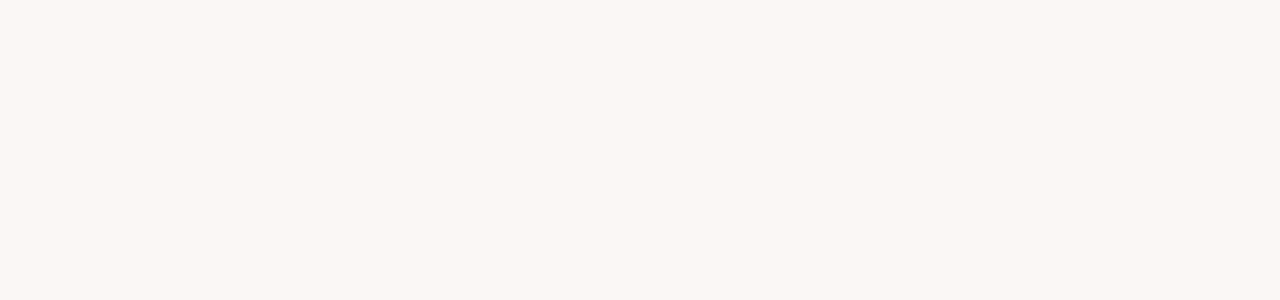
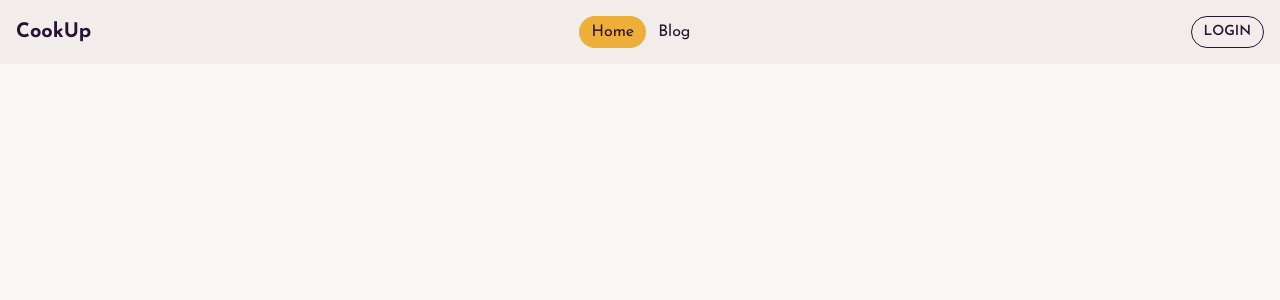
Before and after one commit to khalidccnu/cookup-client-side, a React (Vite) app: page / in a window 1280 px wide. Shown: the top 300 px of the page. Built offline with nearby package versions, Linux system fonts and the light colour scheme.

Commit message:
nav added

```diff
--- /dev/null
+++ b/src/component/Nav.jsx
@@ -0,0 +1,41 @@
+import React from "react";
+import { NavLink } from "react-router-dom";
+
+const Nav = () => {
+  return (
+    <nav className="bg-base-200/70">
+      <div className="container">
+        <div className="navbar justify-between">
+          <h1 className="font-bold text-xl">CookUp</h1>
+          <ul>
+            <li>
+              <NavLink
+                to={"/"}
+                className={({ isActive }) =>
+                  "px-3 py-2 rounded-2xl" + (isActive ? " bg-accent" : "")
+                }
+              >
+                Home
+              </NavLink>
+            </li>
+            <li>
+              <NavLink
+                to={"/blog"}
+                className={({ isActive }) =>
+                  "px-3 py-2 rounded-2xl" + (isActive ? " bg-accent" : "")
+                }
+              >
+                Blog
+              </NavLink>
+            </li>
+          </ul>
+          <button role="button" className="btn btn-sm btn-outline">
+            Login
+          </button>
+        </div>
+      </div>
+    </nav>
+  );
+};
+
+export default Nav;
--- a/src/route/Root.jsx
+++ b/src/route/Root.jsx
@@ -1,8 +1,14 @@
 import React from "react";
 import { Outlet } from "react-router-dom";
+import Nav from "../component/Nav.jsx";
 
 const Root = () => {
-  return <Outlet />;
+  return (
+    <>
+      <Nav />
+      <Outlet />
+    </>
+  );
 };
 
 export default Root;
--- a/tailwind.config.cjs
+++ b/tailwind.config.cjs
@@ -9,7 +9,7 @@ module.exports = {
   theme: {
     container: {
       center: true,
-      padding: "1rem",
+      padding: "0.5rem",
     },
     extend: {
       fontFamily: {
```
